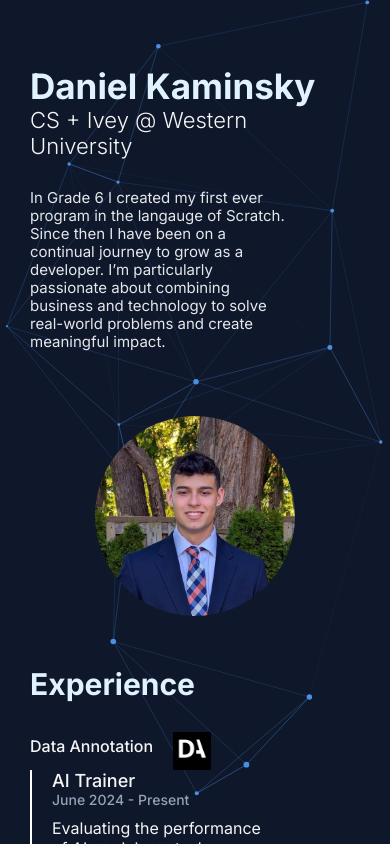
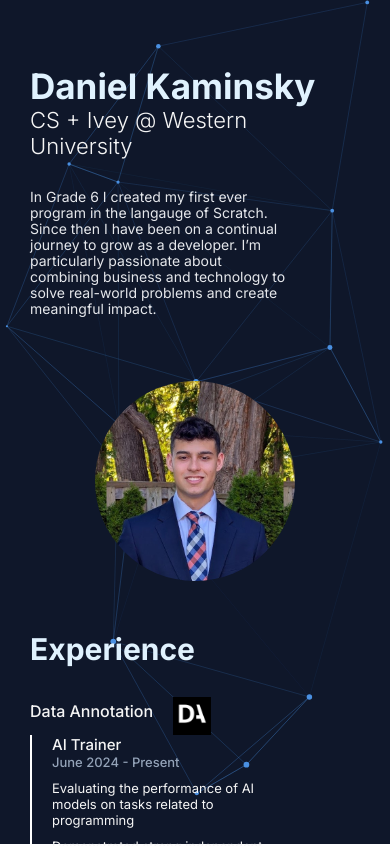
Before and after one commit to DanielKaminsky05/PersonalWebsiteV1, a Next.js app: page / in a window 390 px wide. Shown: the top 846 px of the page. Built offline with nearby package versions, Linux system fonts and the light colour scheme.

Commit message:
test responsiveness

```diff
--- a/src/app/page.module.css
+++ b/src/app/page.module.css
@@ -436,15 +436,15 @@
   }
 
   .jobTitle {
-    font-size: 18px;
+    font-size: 15px;
   }
 
   .jobDates {
-    font-size: 14px;
+    font-size: 13px;
   }
 
   .jobDescription {
-    font-size: 16px;
+    font-size: 13px;
   }
 
   .experienceContainer {
@@ -452,12 +452,12 @@
 
   }
   .experienceInfo {
-    height: 200px;
+    height: 160px;
   }
 
   .p {
-    font-size: 15px;
-    line-height: 18px;
+    font-size: 14px;
+    line-height: 16px;
   }
 
   .logoImage {
```
